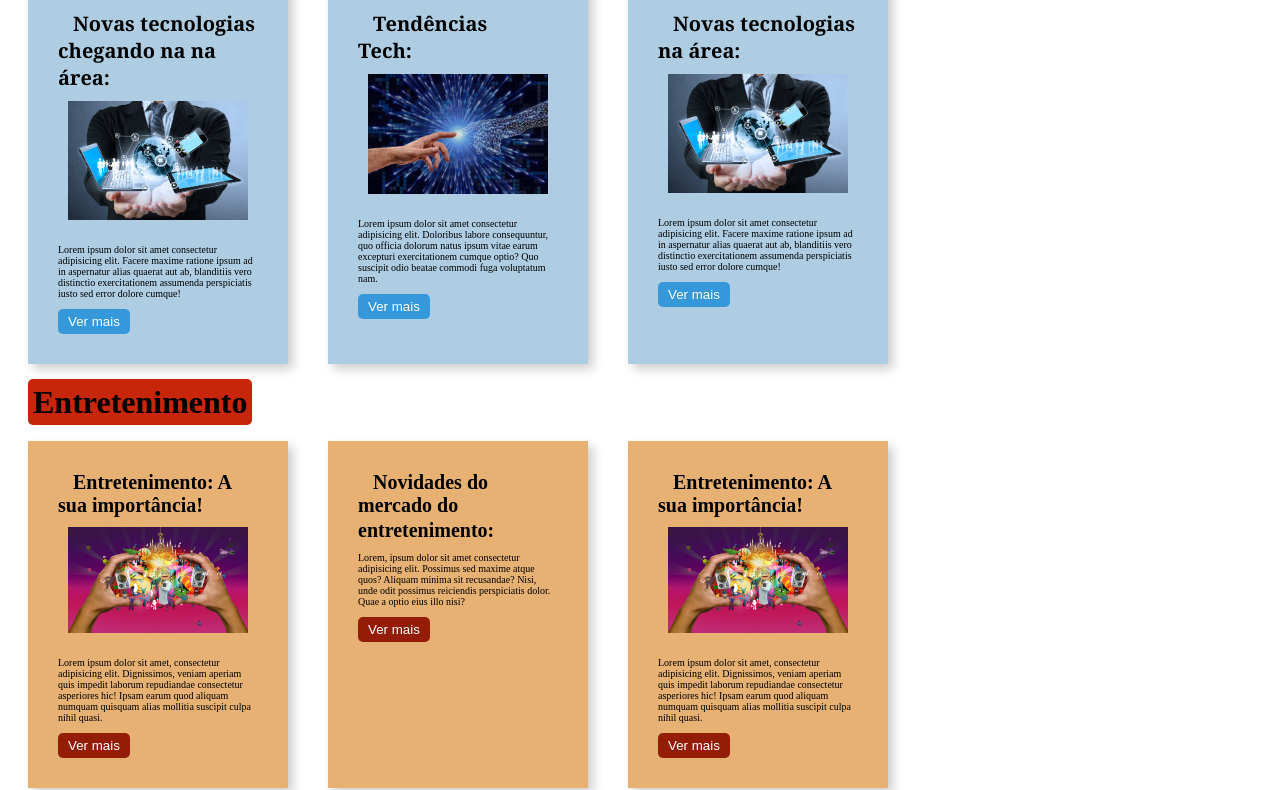
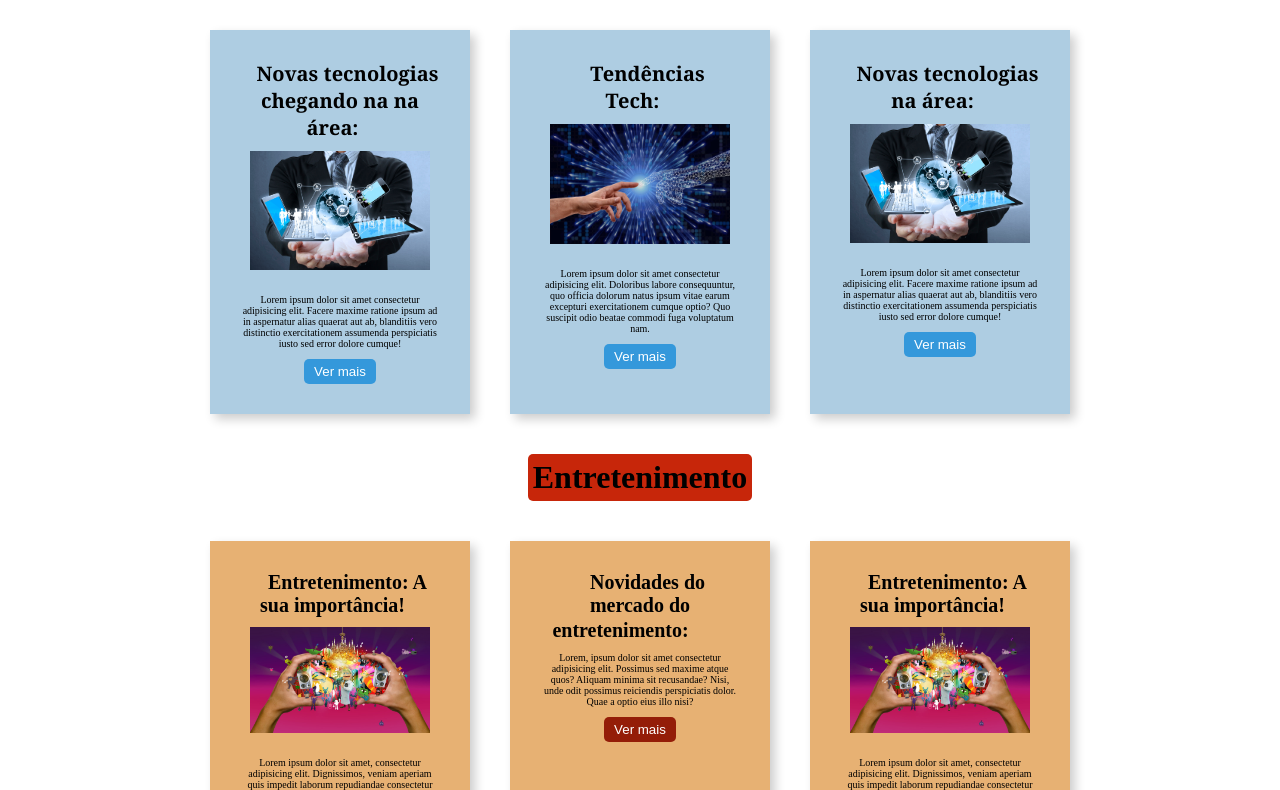
Before and after one commit to JaoVicy/EBAC_exerc-cio_css, a plain HTML site: page index.html in a window 1280 px wide. Shown: the part 365-1155 px from the top of the page. Drawn offline with Linux system fonts and the light colour scheme.

Commit message:
Colocando os articles dentro do container no main

```diff
--- a/style.css
+++ b/style.css
@@ -1,6 +1,7 @@
 
 header{
     justify-content: space-between;
+    gap: 2px;
     display: flex;
     align-items: baseline;
     width: 70%;
@@ -10,7 +11,14 @@ header{
     box-shadow: 5px 5px 10px rgba(0, 0, 0, 0.2);
 }
 
-
+main{
+    width: 70%;
+    margin: auto;
+    display: flex;
+    flex-direction: column;
+    align-items: center;
+    text-align: center;
+}
 img{
     max-width: 180px;
     height: auto;
@@ -20,7 +28,6 @@ img{
 article{
     width: auto;
     display: flex;
-    margin:auto;
     max-block-size: 600px;
 }
 
```
